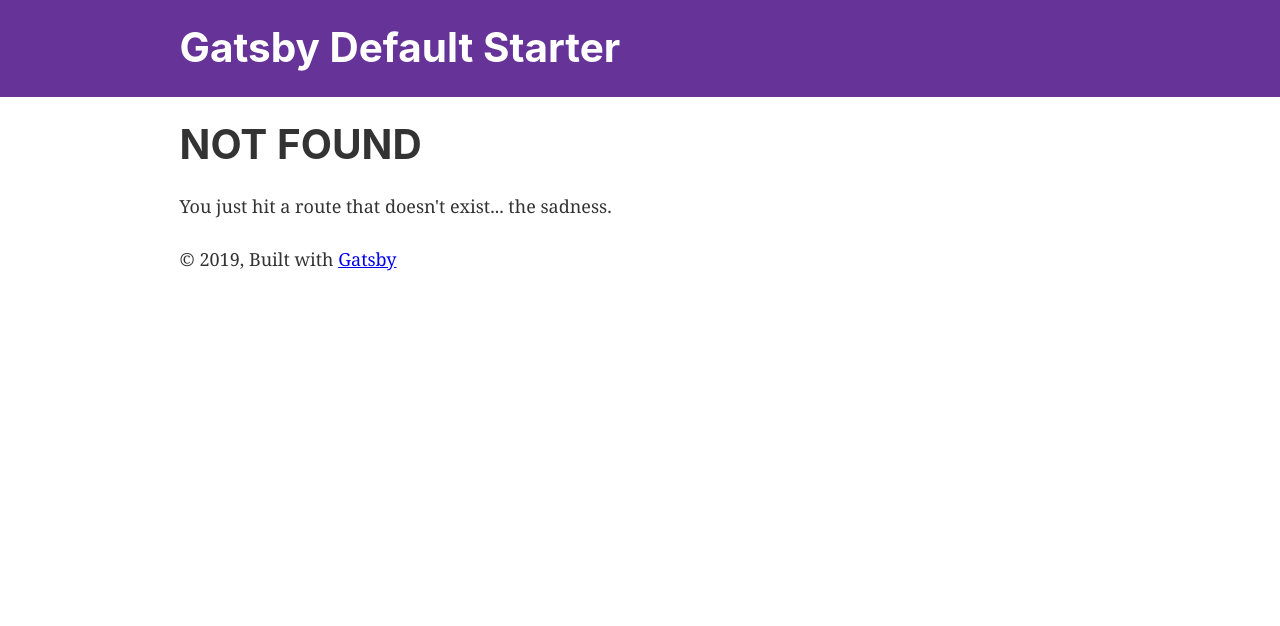
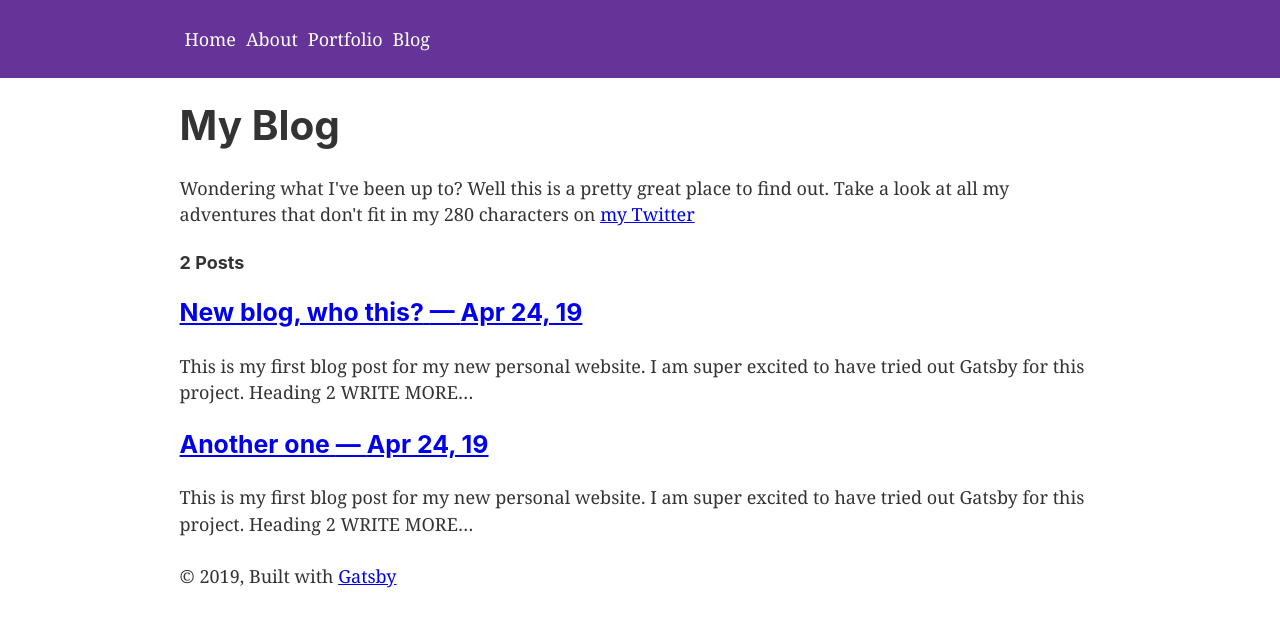
Before and after one commit to jenessawhite/jsmn_gatsby_blog, a Gatsby site: page /blog in a window 1280 px wide. Before the commit this address had no page. Built offline with nearby package versions, Linux system fonts and the light colour scheme; Gatsby itself is replaced by a stand-in of ours.

Commit message:
all the gatsby thing

```diff
--- a/gatsby-config.js
+++ b/gatsby-config.js
@@ -1,8 +1,26 @@
 module.exports = {
   siteMetadata: {
-    title: `Gatsby Default Starter`,
+    title: `Cool Blog`,
     description: `Kick off your next, great Gatsby project with this default starter. This barebones starter ships with the main Gatsby configuration files you might need.`,
     author: `@gatsbyjs`,
+    menuItems: [
+      {
+        name: `Home`,
+        link: `/`
+      },
+      {
+        name: `About`,
+        link: `/about`
+      },
+      {
+        name: `Portfolio`,
+        link: `/portfolio`
+      },
+      {
+        name: `Blog`,
+        link: `/blog`
+      },
+    ]
   },
   plugins: [
     `gatsby-plugin-react-helmet`,
@@ -27,6 +45,14 @@ module.exports = {
         icon: `src/images/gatsby-icon.png`, // This path is relative to the root of the site.
       },
     },
+    {
+      resolve: `gatsby-source-filesystem`,
+      options: {
+        path: `${__dirname}/src/posts`,
+        name: "posts",
+      },
+    },
+    `gatsby-transformer-remark`,
     // this (optional) plugin enables Progressive Web App + Offline functionality
     // To learn more, visit: https://gatsby.dev/offline
     // `gatsby-plugin-offline`,
--- a/package.json
+++ b/package.json
@@ -12,6 +12,7 @@
     "gatsby-plugin-react-helmet": "^3.0.12",
     "gatsby-plugin-sharp": "^2.0.35",
     "gatsby-source-filesystem": "^2.0.32",
+    "gatsby-transformer-remark": "2.3.11",
     "gatsby-transformer-sharp": "^2.1.18",
     "prop-types": "^15.7.2",
     "react": "^16.8.6",
--- a/src/components/header.js
+++ b/src/components/header.js
@@ -2,7 +2,7 @@ import { Link } from "gatsby"
 import PropTypes from "prop-types"
 import React from "react"
 
-const Header = ({ siteTitle }) => (
+const Header = ({ siteTitle, menuItems }) => (
   <header
     style={{
       background: `rebeccapurple`,
@@ -16,7 +16,7 @@ const Header = ({ siteTitle }) => (
         padding: `1.45rem 1.0875rem`,
       }}
     >
-      <h1 style={{ margin: 0 }}>
+      {/* <h1 style={{ margin: 0 }}>
         <Link
           to="/"
           style={{
@@ -26,7 +26,18 @@ const Header = ({ siteTitle }) => (
         >
           {siteTitle}
         </Link>
-      </h1>
+      </h1> */}
+
+      <div>
+        {
+          menuItems.map(link =>
+            <Link key={link.name}
+              to={link.link}
+              style={{ color: `white`, textDecoration: `none`, margin: `0 5px` }}>
+              {link.name}
+            </Link>
+          )}
+      </div>
     </div>
   </header>
 )
--- a/src/components/layout.js
+++ b/src/components/layout.js
@@ -19,13 +19,17 @@ const Layout = ({ children }) => (
         site {
           siteMetadata {
             title
+            menuItems {
+              name
+              link
+            }
           }
         }
       }
     `}
     render={data => (
       <>
-        <Header siteTitle={data.site.siteMetadata.title} />
+        <Header siteTitle={data.site.siteMetadata.title} menuItems={data.site.siteMetadata.menuItems} />
         <div
           style={{
             margin: `0 auto`,
--- /dev/null
+++ b/src/pages/blog.js
@@ -0,0 +1,51 @@
+import React from "react"
+import { graphql, Link } from "gatsby"
+import SEO from "../components/seo"
+import Layout from "../components/layout"
+
+export default ({ data }) => {
+  return (
+    <Layout>
+      <SEO title="Blog" />
+
+      <div>
+        <h1>My Blog</h1>
+        <p>
+          Wondering what I've been up to? Well this is a pretty great place to find out. Take a look at all my adventures that don't fit in my 280 characters on <a href="http://twitter.com/jnessview" target="_blank" rel="noopener noreferrer">my Twitter</a>
+        </p>
+        <h4>{data.allMarkdownRemark.totalCount} Posts</h4>
+
+        {data.allMarkdownRemark.edges.map(({ node }) => (
+          <div key={node.id}>
+            <Link to={node.frontmatter.path}>
+              <h3>
+                {node.frontmatter.title}{" "} — {node.frontmatter.date}
+              </h3>
+            </Link>
+            <p>{node.excerpt}</p>
+          </div>
+        ))}
+
+      </div>
+    </Layout>
+  )
+}
+
+export const query = graphql`
+  query {
+    allMarkdownRemark {
+      totalCount
+      edges {
+        node {
+          id
+          frontmatter {
+            title
+            date(formatString: "MMM DD, YY")
+            path
+          }
+          excerpt
+        }
+      }
+    }
+  }
+`
--- /dev/null
+++ b/src/posts/first-blog-post/index.md
@@ -0,0 +1,11 @@
+---
+path: "/blog/new-blog-who-this"
+title: "New blog, who this?"
+date: "2019-04-24"
+---
+
+This is my first blog post for my new personal website.
+I am super excited to have tried out [Gatsby](https://www.gatsbyjs.org) for this project.
+
+## Heading 2
+WRITE MORE CONTENT!!!
--- /dev/null
+++ b/src/posts/second-one/index.md
@@ -0,0 +1,11 @@
+---
+path: "/blog/second-blog"
+title: "Another one"
+date: "2019-04-24"
+---
+
+This is my first blog post for my new personal website.
+I am super excited to have tried out [Gatsby](https://www.gatsbyjs.org) for this project.
+
+## Heading 2
+WRITE MORE CONTENT!!!
```
Also changed, not shown: gatsby-node.js (+36 -1 lines), src/pages/about.js (added, +13 -0 lines), src/pages/blog-old.js (added, +13 -0 lines), src/pages/portfolio.js (added, +13 -0 lines), src/templates/blogPostTemplate.js (added, +38 -0 lines), 1 other file.
